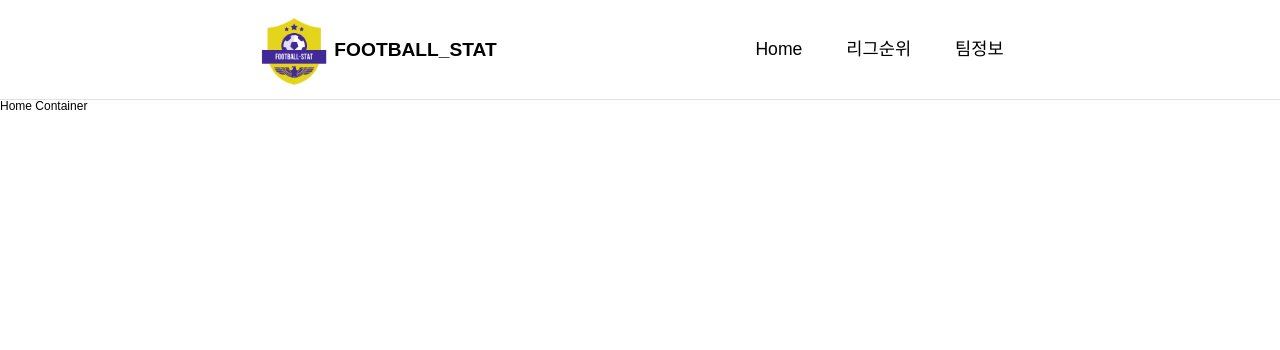
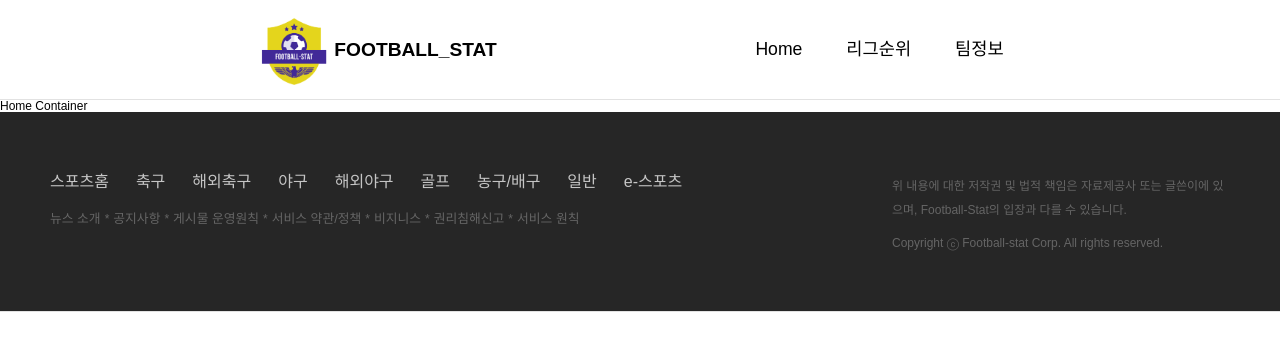
Before and after one commit to Kylekoh/football-stat, a React (Create React App) app: page / in a window 1280 px wide. Shown: the top 350 px of the page. Built offline with nearby package versions, Linux system fonts and the light colour scheme; the HTML template or start-up script is replaced by a standard one.

Commit message:
complete Footer Component

```diff
--- a/src/App.js
+++ b/src/App.js
@@ -13,6 +13,7 @@ import HomePage from './pages/HomePage';
 import LeaguePage from './pages/LeaguePage';
 import TeamPage from './pages/TeamPage';
 import Header from 'Components/Header';
+import Footer from 'Components/Footer';
 
 // import components for redux
 import modules from './modules';
@@ -38,6 +39,7 @@ function App() {
 						<Route path="/team/:id" exact component={TeamPage} />
 						<Redirect from="*" to="/" />
 					</Switch>
+					<Footer />
 				</Router>
 				<GlobalStyles />
 			</Provider>
--- /dev/null
+++ b/src/Components/Footer.js
@@ -0,0 +1,102 @@
+import React from 'react';
+import { Link, withRouter } from 'react-router-dom';
+import styled from 'styled-components';
+
+const Footer = styled.footer`
+	width: 100%;
+	height: 200px;
+	padding: 0px 10px;
+	border-bottom: 1px solid #e2e2e2;
+	display: flex;
+	justify-content: space-between;
+	background-color: #262626;
+`;
+
+const LinkContainer = styled.div`
+	display: flex;
+	width: 70%;
+	flex-direction: column;
+	justify-content: center;
+	padding-left: 40px;
+`;
+
+const SportsLink = styled.ul`
+	display: flex;
+	flex-direction: row;
+	padding-bottom: 23px;
+
+	li {
+		font-size: 1rem;
+		color: #c5c5c5;
+		padding-right: 27px;
+	}
+`;
+
+const AdLink = styled.ul`
+	display: flex;
+	flex-direction: row;
+	padding-bottom: 23px;
+	color: #656565;
+
+	li {
+		font-size: 0.8rem;
+	}
+	span {
+		margin: 0 4px;
+	}
+`;
+
+const CopyrightContainer = styled.div`
+	width: 30%;
+	display: flex;
+	flex-direction: column;
+	justify-content: center;
+	padding-right: 40px;
+	color: #656565;
+	span {
+		line-height: 1.5rem;
+		margin-bottom: 15px;
+	}
+`;
+
+const FooterComponent = () => (
+	<Footer>
+		<LinkContainer>
+			<SportsLink>
+				<li>스포츠홈</li>
+				<li>축구</li>
+				<li>해외축구</li>
+				<li>야구</li>
+				<li>해외야구</li>
+				<li>골프</li>
+				<li>농구/배구</li>
+				<li>일반</li>
+				<li>e-스포츠</li>
+			</SportsLink>
+			<AdLink>
+				<li>뉴스 소개</li>
+				<span>*</span>
+				<li>공지사항</li>
+				<span>*</span>
+				<li>게시물 운영원칙</li>
+				<span>*</span>
+				<li>서비스 약관/정책</li>
+				<span>*</span>
+				<li>비지니스</li>
+				<span>*</span>
+				<li>권리침해신고</li>
+				<span>*</span>
+				<li>서비스 원칙</li>
+			</AdLink>
+		</LinkContainer>
+		<CopyrightContainer>
+			<span>
+				위 내용에 대한 저작권 및 법적 책임은 자료제공사 또는 글쓴이에 있으며,
+				Football-Stat의 입장과 다를 수 있습니다.
+			</span>
+			<p>Copyright ⓒ Football-stat Corp. All rights reserved.</p>
+		</CopyrightContainer>
+	</Footer>
+);
+
+export default withRouter(FooterComponent);
--- a/src/Components/Header.js
+++ b/src/Components/Header.js
@@ -3,9 +3,6 @@ import { Link, withRouter } from 'react-router-dom';
 import styled from 'styled-components';
 
 const Header = styled.header`
-	/* position: fixed;
-	top: 0;
-	left: 0; */
 	width: 100%;
 	height: 100px;
 	padding: 0px 10px;
```
